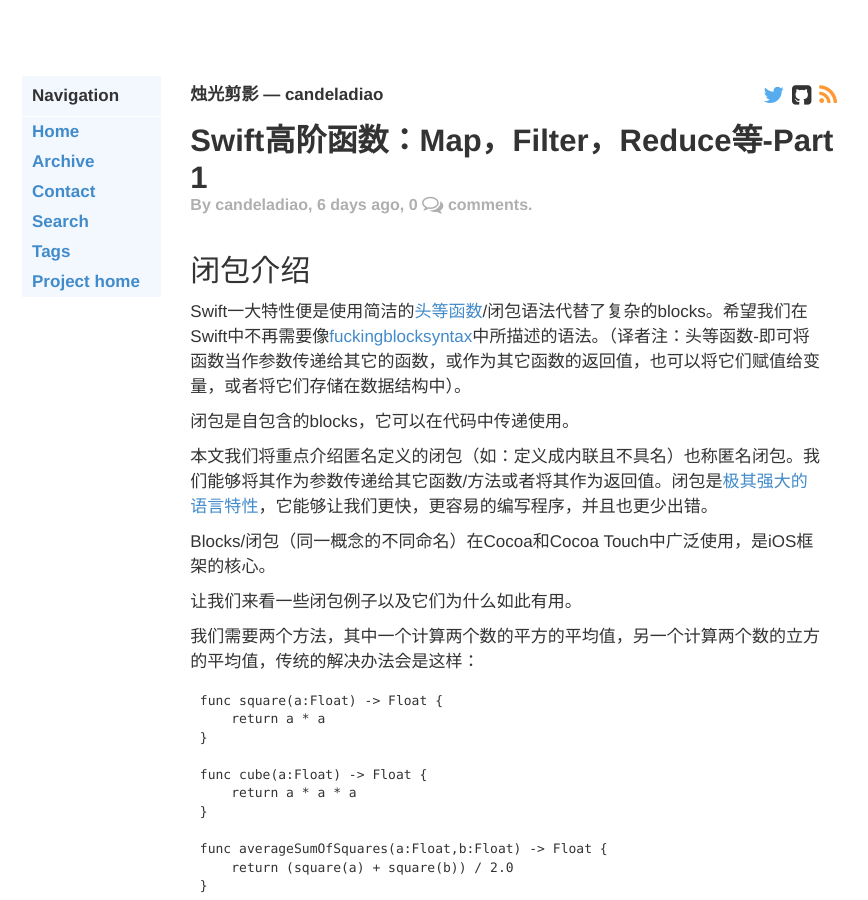
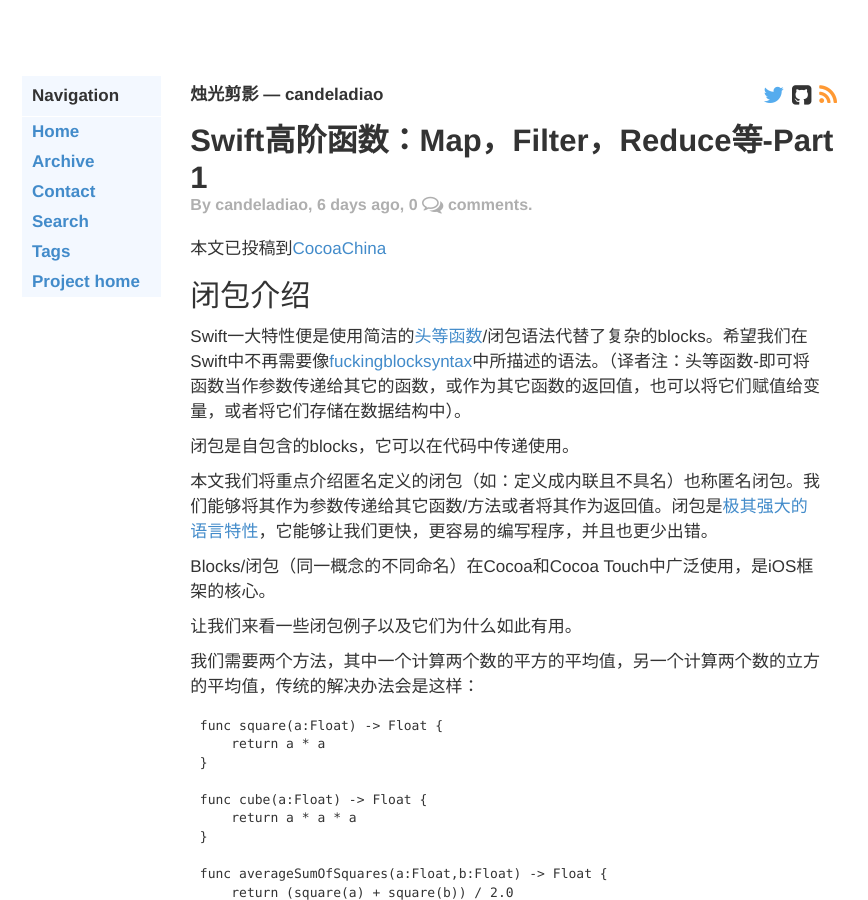
Before and after one commit to candeladiao/candeladiao.github.io, a Jekyll site: the page built from _posts/2015-06-19-Swift高阶函数：Map，Filter，Reduce等-Part-1.markdown, in a window 1280 px wide and 900 px high. Shown: the whole window, without its empty margins (203-1071 px from the left). Built offline with Jekyll 4.4.1, drawn with Linux system fonts in a browser that asks for light colours; some web fonts are replaced; Markdown is read by kramdown in place of the engine named in the settings; comment, search, counter and statistics services are not loaded.

Commit message:
add files

```diff
--- a/_posts/2015-06-19-Swift高阶函数：Map，Filter，Reduce等-Part-1.markdown
+++ b/_posts/2015-06-19-Swift高阶函数：Map，Filter，Reduce等-Part-1.markdown
@@ -5,6 +5,8 @@ date: 2015-06-19
 comments: true
 archive: false
 ---
+
+本文已投稿到[CocoaChina](http://www.cocoachina.com/swift/20150619/12173.html)
 
 ##闭包介绍
 Swift一大特性便是使用简洁的[头等函数](https://en.wikipedia.org/wiki/First-class_function)/闭包语法代替了复杂的blocks。希望我们在Swift中不再需要像[fuckingblocksyntax](http://fuckingblocksyntax.com/)中所描述的语法。（译者注：头等函数-即可将函数当作参数传递给其它的函数，或作为其它函数的返回值，也可以将它们赋值给变量，或者将它们存储在数据结构中）。
--- a/_posts/2015-06-25-iOS-9-UIStackView入门.markdown
+++ b/_posts/2015-06-25-iOS-9-UIStackView入门.markdown
@@ -5,6 +5,9 @@ date: 2015-06-25
 comments: true
 archive: false
 ---
+
+本文为[CocoaChina](http://www.cocoachina.com/ios/20150623/12233.html)翻译活动译文
+
 同iOS以往每个迭代一样，iOS 9带来了很多新特性。UIKit框架每个版本都在改变，而在iOS 9比较特别的是UIStackView，它将从根本上改变开发者在iOS上创建用户界面的方式。本文将带你学习怎样使用UIStackView创建用户界面。
 
 
```
